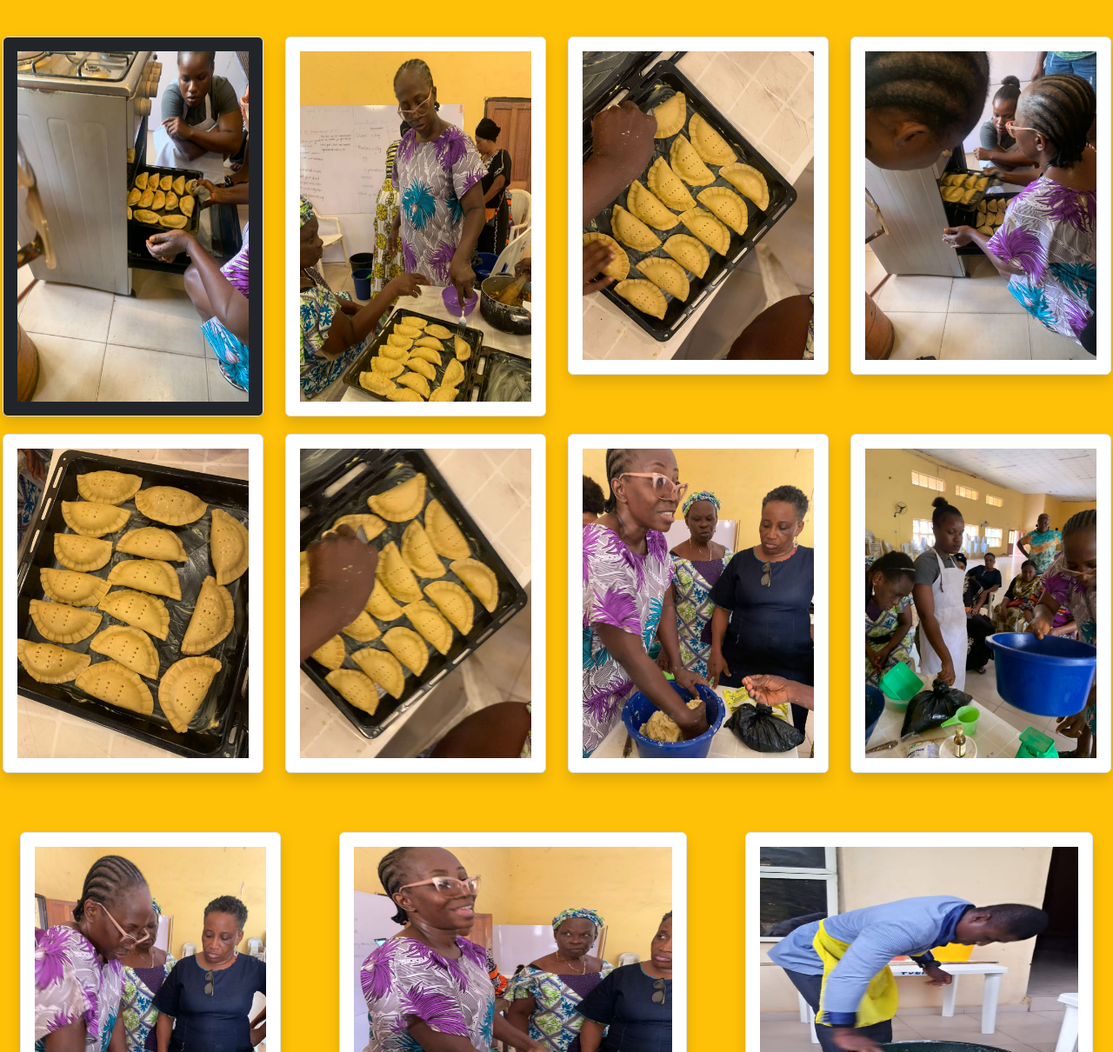
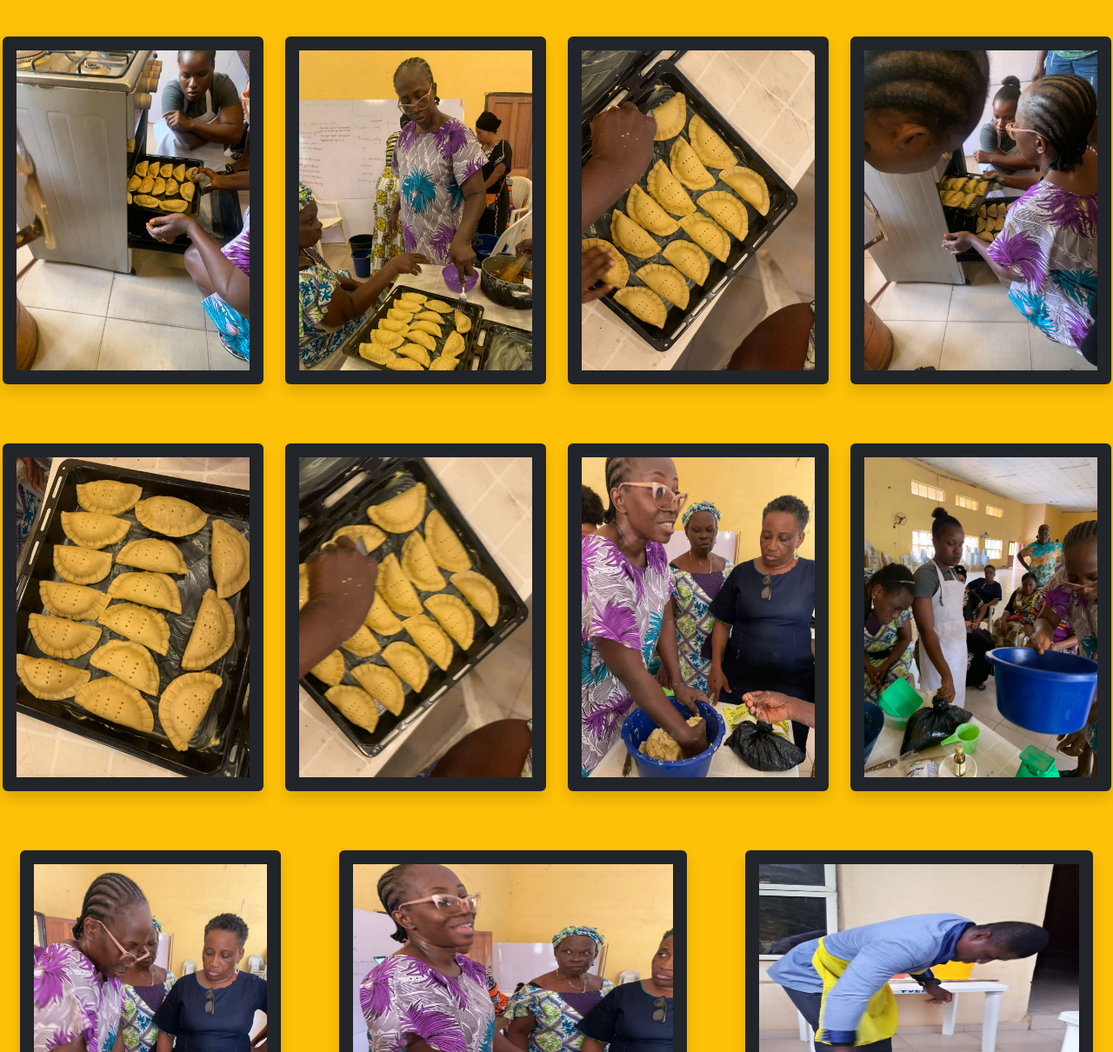
Before and after one commit to Dev-wonderful/gdsfoundation, a plain HTML site: page gallery.html in a window 1280 px wide. Shown: the part 250-1460 px from the top of the page at 87% size. Drawn offline with Linux system fonts and the light colour scheme.

Commit message:
Adjustment

```diff
--- a/gallery.html
+++ b/gallery.html
@@ -70,21 +70,21 @@
     <main class=" bg-warning">
         <h1 class="text-center display-1 text-danger">The Empowerment Journey so far</h1>
         <section>
-            <img src="./others/IMG-20220712-WA0028.jpg" alt="training" class="img-thumbnail shadow p-3 bg-dark rounded thumbnail-border-dark ">
-            <img src="./others/IMG-20220712-WA0029.jpg" alt="training" class="img-thumbnail shadow p-3 bg-body rounded">
-            <img src="./others/IMG-20220712-WA0030.jpg" alt="training" class="img-thumbnail shadow p-3 mb-5 bg-body rounded">
-            <img src="./others/IMG-20220712-WA0031.jpg" alt="training" class="img-thumbnail shadow p-3 mb-5 bg-body rounded">
-            <img src="./others/IMG-20220712-WA0032.jpg" alt="training" class="img-thumbnail shadow p-3 mb-5 bg-body rounded">
-            <img src="./others/IMG-20220712-WA0033.jpg" alt="training" class="img-thumbnail shadow p-3 mb-5 bg-body rounded">
-            <img src="./others/IMG-20220712-WA0034.jpg" alt="training" class="img-thumbnail shadow p-3 mb-5 bg-body rounded">
-            <img src="./others/IMG-20220712-WA0035.jpg" alt="training" class="img-thumbnail shadow p-3 mb-5 bg-body rounded">
-            <img src="./others/IMG-20220712-WA0036.jpg" alt="training" class="img-thumbnail shadow p-3 mb-5 bg-body rounded">
-            <img src="./others/IMG-20220712-WA0037.jpg" alt="training" class="img-thumbnail img shadow p-3 mb-5 bg-body rounded">
-            <img src="./images/checking-product.jpg" alt="training" class="img-thumbnail img shadow p-3 mb-5 bg-body rounded">
-            <img src="./images/hands-on-2.jpg" alt="training" class="img-thumbnail img shadow p-3 mb-5 bg-body rounded">
-            <img src="./images/teaching-four.jpg" alt="training" class="img-lg img-thumbnail shadow p-3 mb-5 bg-body rounded">
-            <img src="./images/the-product.jpg" alt="training" class="img-thumbnail img shadow p-3 mb-5 bg-body rounded">
-            <!-- <img src="./images/taking-notes-two.jpg" alt="training" class="img-thumbnail img shadow p-3 mb-5 bg-body rounded"> -->
+            <img src="./others/IMG-20220712-WA0028.jpg" alt="training" class=" shadow p-3 bg-dark rounded thumbnail-border-dark ">
+            <img src="./others/IMG-20220712-WA0029.jpg" alt="training" class=" shadow p-3 bg-dark rounded">
+            <img src="./others/IMG-20220712-WA0030.jpg" alt="training" class=" shadow p-3 mb-5 bg-dark rounded">
+            <img src="./others/IMG-20220712-WA0031.jpg" alt="training" class=" shadow p-3 mb-5 bg-dark rounded">
+            <img src="./others/IMG-20220712-WA0032.jpg" alt="training" class=" shadow p-3 mb-5 bg-dark rounded">
+            <img src="./others/IMG-20220712-WA0033.jpg" alt="training" class=" shadow p-3 mb-5 bg-dark rounded">
+            <img src="./others/IMG-20220712-WA0034.jpg" alt="training" class=" shadow p-3 mb-5 bg-dark rounded">
+            <img src="./others/IMG-20220712-WA0035.jpg" alt="training" class=" shadow p-3 mb-5 bg-dark rounded">
+            <img src="./others/IMG-20220712-WA0036.jpg" alt="training" class="shadow p-3 mb-5 bg-dark rounded">
+            <img src="./others/IMG-20220712-WA0037.jpg" alt="training" class=" img shadow p-3 mb-5 bg-dark rounded">
+            <img src="./images/checking-product.jpg" alt="training" class=" img shadow p-3 mb-5 bg-dark rounded">
+            <img src="./images/hands-on-2.jpg" alt="training" class=" img shadow p-3 mb-5 bg-dark rounded">
+            <img src="./images/teaching-four.jpg" alt="training" class="img-lg shadow p-3 mb-5 bg-dark rounded">
+            <img src="./images/the-product.jpg" alt="training" class=" img shadow p-3 mb-5 bg-dark rounded">
+            <!-- <img src="./images/taking-notes-two.jpg" alt="training" class="img-thumbnail img shadow p-3 mb-5 bg-dark rounded"> -->
         </section>
     </main>
 </body>
```
